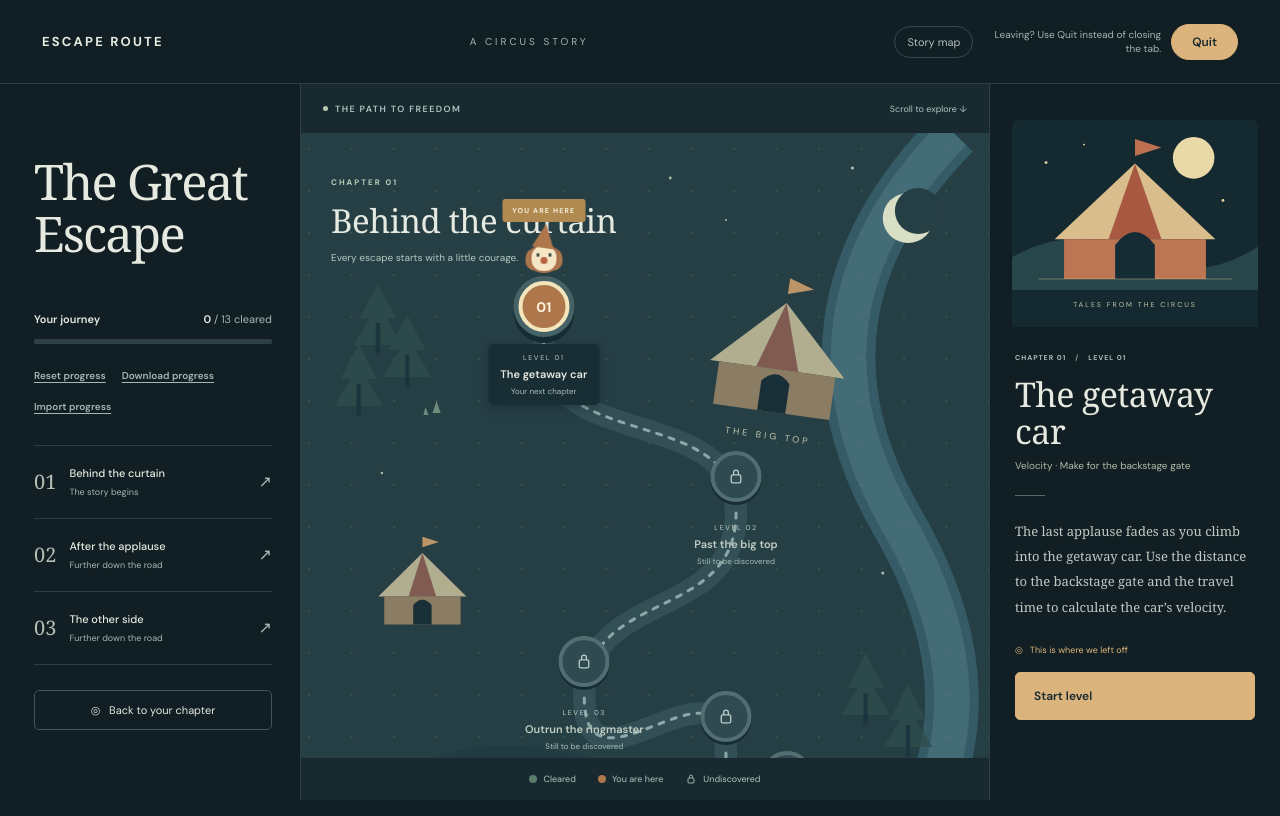
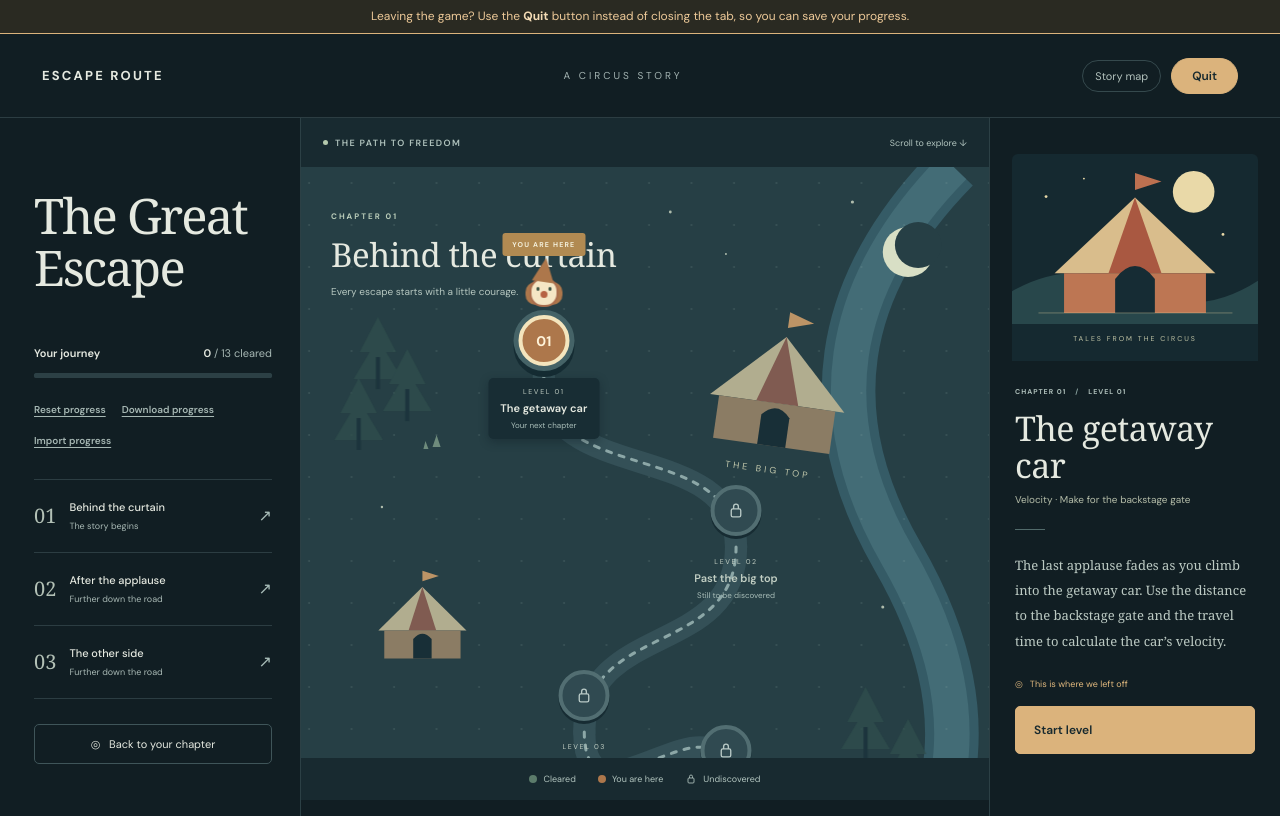
Before and after one commit to itsgeorgema/cse110-project-team3, a website built with Vite: page index.html in a window 1280 px wide. Built offline with nearby package versions, Linux system fonts and the light colour scheme; a web font is replaced by a local one.

Commit message:
Show the Quit reminder as a banner at the top of the page (#133)

```diff
--- a/src/style.css
+++ b/src/style.css
@@ -111,7 +111,7 @@ button:not(:disabled):active {
   grid-template-columns: 300px minmax(360px, 1fr) 290px;
   max-width: 1600px;
   margin: auto;
-  min-height: calc(100dvh - 84px);
+  min-height: calc(100dvh - 84px - var(--quit-banner-height));
 }
 
 .story-sidebar {
@@ -229,12 +229,25 @@ progress::-moz-progress-bar {
   gap: 10px;
 }
 
-.quit-hint {
-  max-width: 26ch;
-  font-size: 10px;
+:root {
+  --quit-banner-height: 34px;
+}
+
+.quit-banner {
+  box-sizing: border-box;
+  min-height: var(--quit-banner-height);
+  margin: 0;
+  padding: 8px 18px;
+  border-bottom: 1px solid #dbb37c;
+  background: #2a2a22;
+  color: #edc998;
+  font-size: 12px;
   line-height: 1.4;
-  color: #a4b4b2;
-  text-align: right;
+  text-align: center;
+}
+
+.quit-banner strong {
+  color: #f4dcb6;
 }
 
 .quit-game {
@@ -365,7 +378,7 @@ progress::-moz-progress-bar {
 }
 
 .map-scroll {
-  height: calc(100dvh - 175px);
+  height: calc(100dvh - 175px - var(--quit-banner-height));
   min-height: 510px;
   overflow-y: auto;
   overflow-x: hidden;
@@ -911,8 +924,8 @@ progress::-moz-progress-bar {
     font-size: 9px;
     padding: 6px 9px;
   }
-  .quit-hint {
-    display: none;
+  .quit-banner {
+    font-size: 11px;
   }
   .overworld {
     display: block;
--- a/src/view/overworld/OverworldMap.ts
+++ b/src/view/overworld/OverworldMap.ts
@@ -83,7 +83,8 @@ export class OverworldMap {
     const cleared = nodes.filter((node) => node.state === "cleared").length;
     const selected = current;
     this.container.innerHTML = `
-      <header class="topbar"><a class="wordmark" href="#" aria-label="Escape Route, top of map">ESCAPE ROUTE</a><span class="edition">A CIRCUS STORY</span><span class="topbar-actions"><span class="preview-badge">Story map</span><span class="quit-hint" id="quit-hint">Leaving? Use Quit instead of closing the tab.</span><button class="quit-game" type="button" aria-describedby="quit-hint">Quit</button></span></header>
+      <p class="quit-banner" id="quit-hint">Leaving the game? Use the <strong>Quit</strong> button instead of closing the tab, so you can save your progress.</p>
+      <header class="topbar"><a class="wordmark" href="#" aria-label="Escape Route, top of map">ESCAPE ROUTE</a><span class="edition">A CIRCUS STORY</span><span class="topbar-actions"><span class="preview-badge">Story map</span><button class="quit-game" type="button" aria-describedby="quit-hint">Quit</button></span></header>
       <main class="overworld">
         <aside class="story-sidebar">
           <h1>The Great<br>Escape</h1>
```
